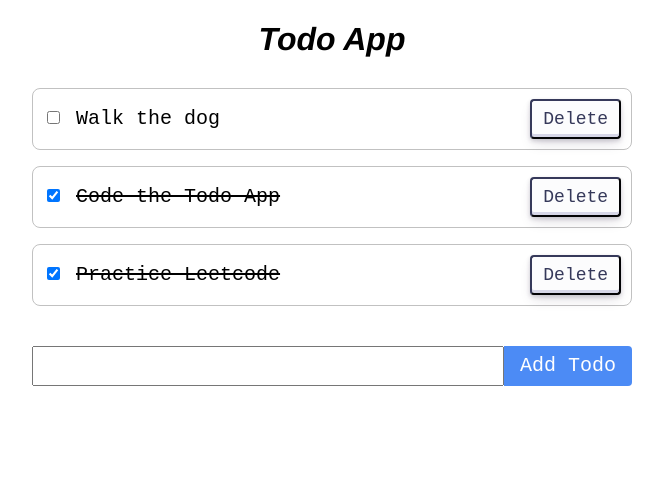
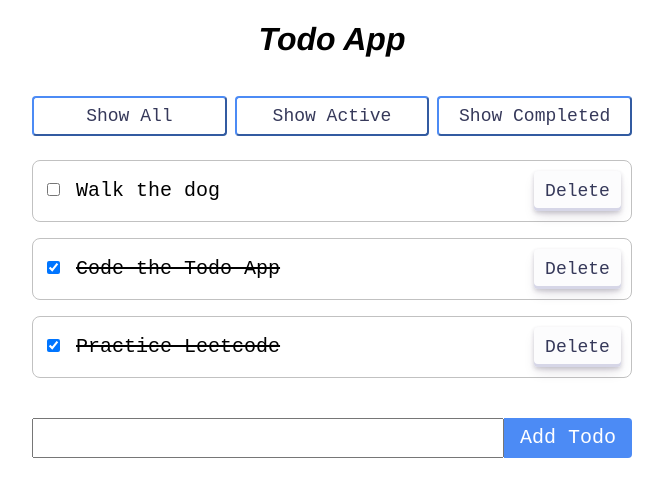
Before and after one commit to a-falkonia/todo-redux, a React (Create React App) app: page / in a window 1280 px wide. Shown: the top 496 px of the page, without its empty margins (308-971 px from the left). Built offline with nearby package versions, Linux system fonts and the light colour scheme.

Commit message:
- Add FilterPanel - Change button styles

```diff
--- a/public/index.html
+++ b/public/index.html
@@ -10,34 +10,11 @@
       content="Web site created using create-react-app"
     />
     <link rel="apple-touch-icon" href="%PUBLIC_URL%/logo192.png" />
-    <!--
-      manifest.json provides metadata used when your web app is installed on a
-      user's mobile device or desktop. See https://developers.google.com/web/fundamentals/web-app-manifest/
-    -->
     <link rel="manifest" href="%PUBLIC_URL%/manifest.json" />
-    <!--
-      Notice the use of %PUBLIC_URL% in the tags above.
-      It will be replaced with the URL of the `public` folder during the build.
-      Only files inside the `public` folder can be referenced from the HTML.
-
-      Unlike "/favicon.ico" or "favicon.ico", "%PUBLIC_URL%/favicon.ico" will
-      work correctly both with client-side routing and a non-root public URL.
-      Learn how to configure a non-root public URL by running `npm run build`.
-    -->
-    <title>React App</title>
+    <title>Todos</title>
   </head>
   <body>
     <noscript>You need to enable JavaScript to run this app.</noscript>
     <div id="root"></div>
-    <!--
-      This HTML file is a template.
-      If you open it directly in the browser, you will see an empty page.
-
-      You can add webfonts, meta tags, or analytics to this file.
-      The build step will place the bundled scripts into the <body> tag.
-
-      To begin the development, run `npm start` or `yarn start`.
-      To create a production bundle, use `npm run build` or `yarn build`.
-    -->
   </body>
 </html>
--- a/src/App.tsx
+++ b/src/App.tsx
@@ -4,6 +4,7 @@ import GlobalStyle from './styles/GlobalStyles';
 import { Fragment } from 'react';
 import TodoList from './components/TodoList';
 import AddTodoForm from './components/AddTodoForm';
+import FilterPanel from './components/FilterPanel';
 
 const StyledHeader = styled.header`
   display: flex;
@@ -41,6 +42,7 @@ function App() {
         </StyledHeader>
         <StyledMain>
           <StyledContainer>
+            <FilterPanel />
             <TodoList />
             <AddTodoForm />
           </StyledContainer>
--- /dev/null
+++ b/src/components/FilterPanel.tsx
@@ -0,0 +1,41 @@
+import styled from 'styled-components';
+
+const FilterPanel = () => {
+    const StyledPanel = styled.div`
+    display: flex;
+    justify-content: space-between;
+    width: 100%;
+    padding: 16px 0px;
+  `;
+  const StyledButton = styled.button`
+    display: inline-flex;
+    flex: 1;
+    position: relative;
+    align-items: center;
+    justify-content: center;
+    overflow: hidden;
+    height: 40px;
+    padding: 0px 16px;
+    font-size: 18px;
+    font-family: monospace;
+    color: #36395a;
+    background-color: white;
+    border-color: #4c8bf5;
+    border-radius: 4px;
+    user-select: none;
+    cursor: pointer;
+
+    :not(:first-child){
+        margin-left: 8px;
+    }
+  `;
+  return (
+    <StyledPanel>
+      <StyledButton>Show All</StyledButton>
+      <StyledButton>Show Active</StyledButton>
+      <StyledButton>Show Completed</StyledButton>
+    </StyledPanel>
+  );
+};
+
+export default FilterPanel;
--- a/src/components/TodoListItem.tsx
+++ b/src/components/TodoListItem.tsx
@@ -44,7 +44,7 @@ const StyledButton = styled.button`
   background-color: #fcfcfd;
   border-radius: 4px;
   border-color: #36395a;
-  /* border-width: 0; */
+  border-width: 0;
   box-shadow: rgba(45, 35, 66, 0.2) 0 2px 4px,
     rgba(45, 35, 66, 0.15) 0 7px 13px -3px, #d6d6e7 0 -3px 0 inset;
 
```
